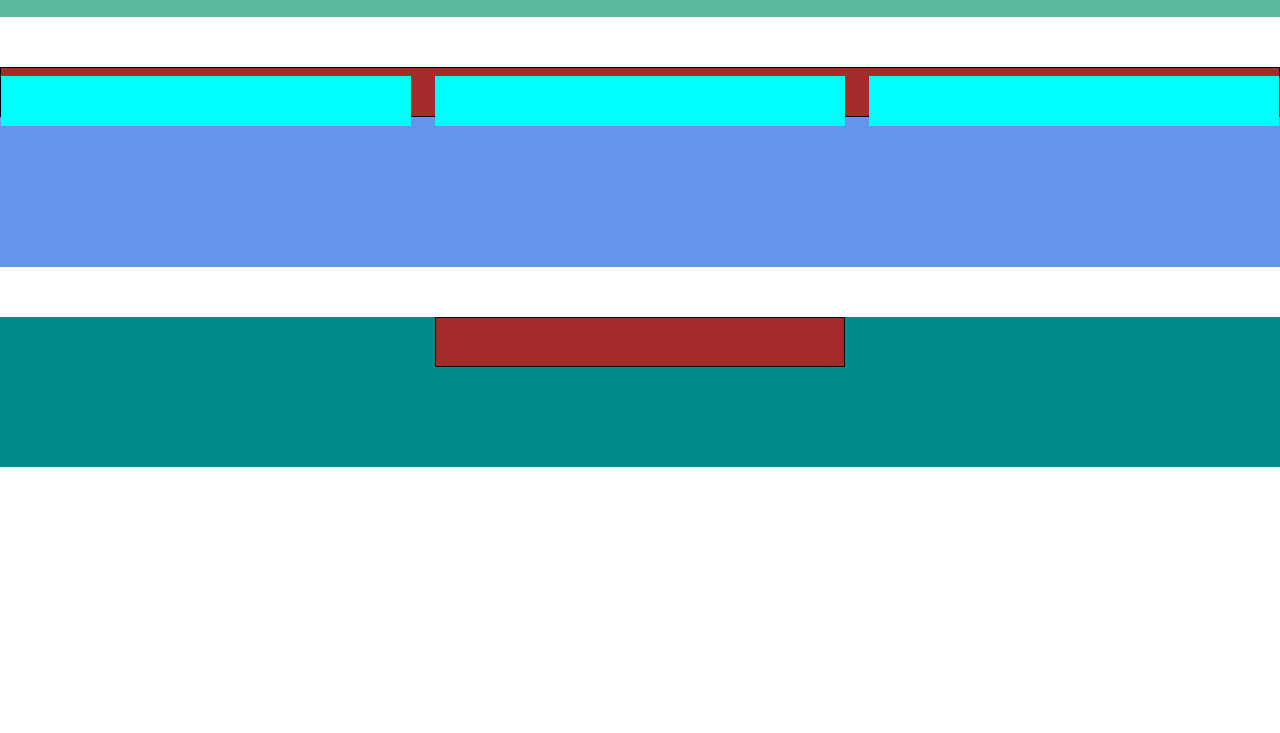
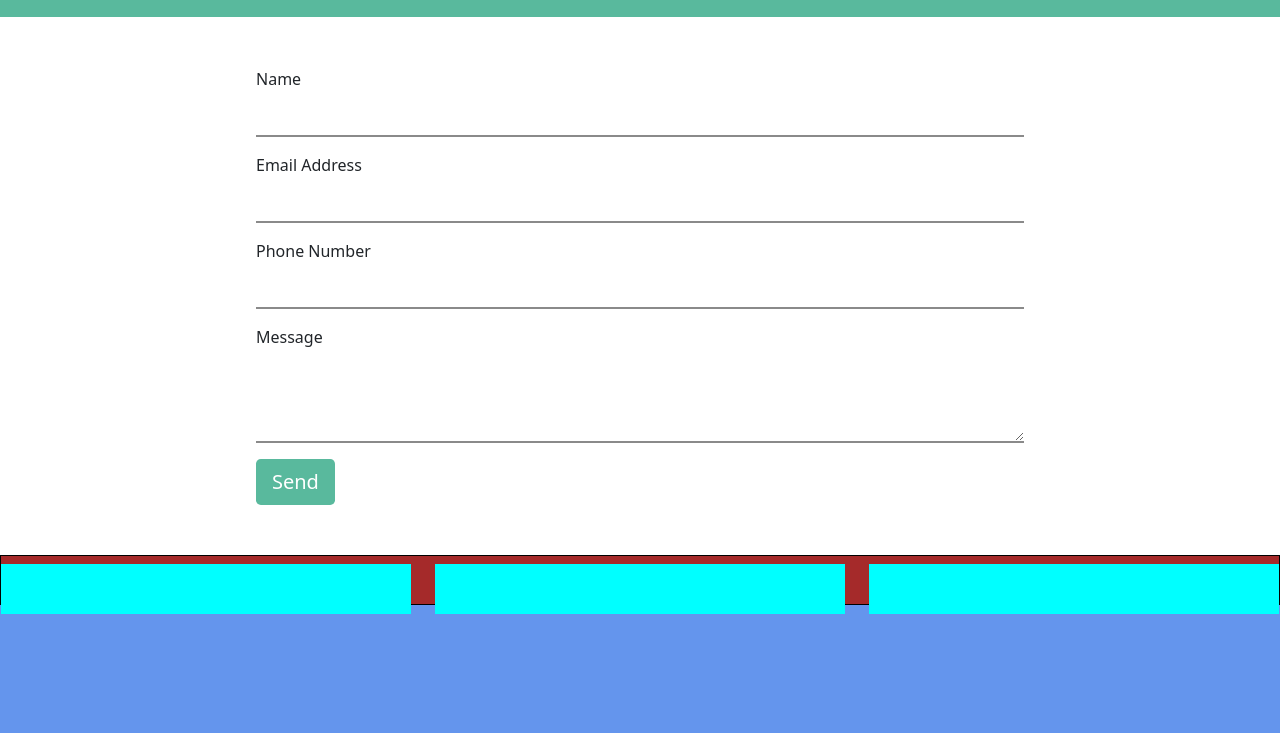
Before and after one commit to iormat/html-css-bootstrap-freelancer, a plain HTML site: page index.html in a window 1280 px wide. Shown: the part 1507-2240 px from the top of the page. Before the commit the page ends 1974 px from the top, so only its background shows below. Drawn offline with nearby package versions, Linux system fonts and the light colour scheme.

Commit message:
section-contact update

```diff
--- a/css/style.css
+++ b/css/style.css
@@ -34,6 +34,7 @@ nav {
     position: fixed;
     top: 0;
     left: 0;
+    z-index: 1;
 }
 
 .nav-item a {
@@ -91,13 +92,14 @@ p {
     padding: 20px 0;
 }
 
-#about > .row {
+#about h2, #about h1 {
     text-align: center;
     color: #fff;
 }
 
 #about .ps_container {
     width: 65%;
+    margin: 0 auto;
 }
 
 #about p {
@@ -105,16 +107,31 @@ p {
     font-weight: bolder;
     text-transform: initial;
 }
+
+.btn-down {
+    text-align: center;
+}
+
 .btn-primary {
     background-color: transparent;
+    border: 1px solid #fff;
 }
 
+    /* form */
+#contact .ps_container {
+    max-width: 60%;
+    margin: 0 auto;
+}
 
-    /* form */
-        /* debug */
-#form {
-    background-color: cornflowerblue;
-    height: 200px;
+#contact .form-control {
+    border: transparent;
+    border-radius: 0;
+    border-bottom: 2px solid #8a8a8a;
+}
+
+#contact .btn-primary {
+    background-color: #59B99D;
+    border: 0;
 }
 
 /* FOOTER */
--- a/index.html
+++ b/index.html
@@ -130,8 +130,8 @@
         </section>
         <!-- about -->
         <section id="about">
-            <!-- parte testo portfolio -->
-            <div class="row justify-content-center">
+            <!-- parte testo about -->
+            <div class="row">
                 <div class="col-12">
                     <h1> about </h1>
                 </div>
@@ -144,8 +144,9 @@
                     </h2>
                 </div>
             </div>
+
             <div class="ps_container">
-                    <div class="row row-cols-1 row-cols-md-2">
+                <div class="row row-cols-1 row-cols-sm-2">
                     <div class="col">
                         <p>
                             Freelacer is a free bootstrap theme createdby Start Bootstrap&period; The download includes the complete source files including HTML&comma; CSS&comma; and JavaScript as well optional LESS stylesheets for easy customization&period;
@@ -162,13 +163,44 @@
 
             <div class="row">
                 <div class="col">
-                        <button type="button" class="btn btn-primary btn-outline-light"> <i class="bi bi-download"></i> Download</button>
+                    <div class="btn-down">
+                        <button type="button" class="btn btn-primary"> <i class="bi bi-download"></i> Download</button>
                     </div>
                 </div>
             </div>
         </section>
         <!-- form -->
-        <section id="contact"></section>
+        <section id="contact">
+            <div class="ps_container">
+                <div class="row">
+                    <div class="col">
+                        <div class="mb-3">
+                            <label for="exampleFormControlInput1" class="form-label">Name</label>
+                            <input type="email" class="form-control" id="exampleFormControlInput1">
+                        </div>
+
+                        <div class="mb-3">
+                            <label for="exampleFormControlInput1" class="form-label">Email Address</label>
+                            <input type="email" class="form-control" id="exampleFormControlInput1">
+                        </div>
+
+                        <div class="mb-3">
+                            <label for="exampleFormControlInput1" class="form-label">Phone Number</label>
+                            <input type="email" class="form-control" id="exampleFormControlInput1">
+                        </div>
+
+                        <div class="mb-3">
+                            <label for="exampleFormControlTextarea1" class="form-label">Message</label>
+                            <textarea class="form-control" id="exampleFormControlTextarea1" rows="3"></textarea>
+                        </div>
+                    </div>
+
+                    <div class="col-12">
+                        <button type="button" class="btn btn-primary btn-lg">Send</button>
+                    </div>
+                </div>
+            </div>
+        </section>
     </main>
     <!-- parte finale -->
     <footer>
```
Lines whose indentation alone changed are shown as unchanged.
